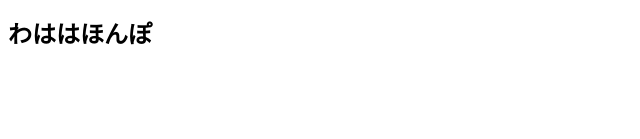
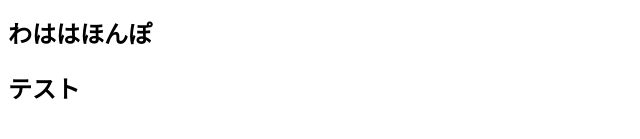
Before and after one commit to shungenie/test_for_rookie_hackathon, a plain HTML site: page index.html in a window 1280 px wide. Shown: the part 173-312 px from the top of the page, 0-640 px from the left. Drawn offline with Linux system fonts and the light colour scheme.

Commit message:
テストを追加

```diff
--- a/index.html
+++ b/index.html
@@ -18,6 +18,9 @@
     <section>
       <h2>わははほんぽ</h2>
     </section>
+    <section>
+      <h2>テスト</h2>
+    </section>
   </main>
 </body>
 </html
```
